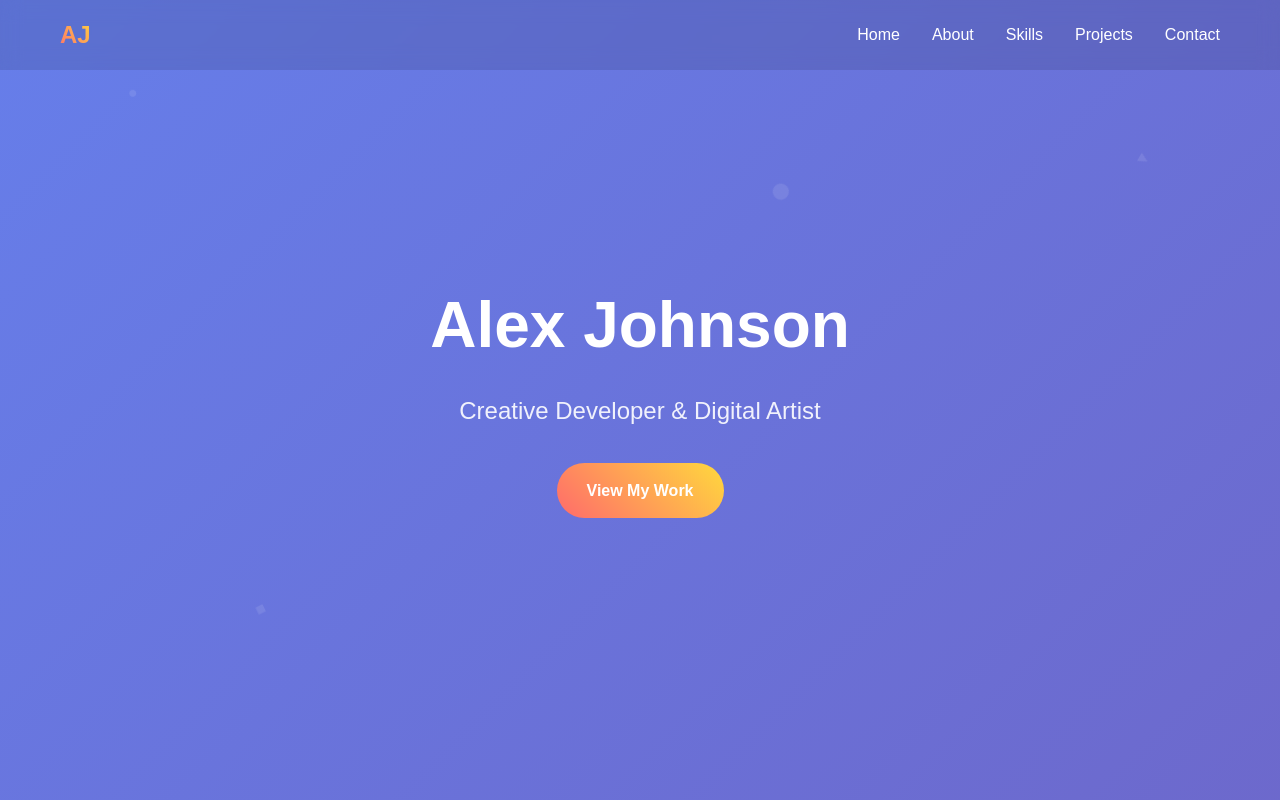
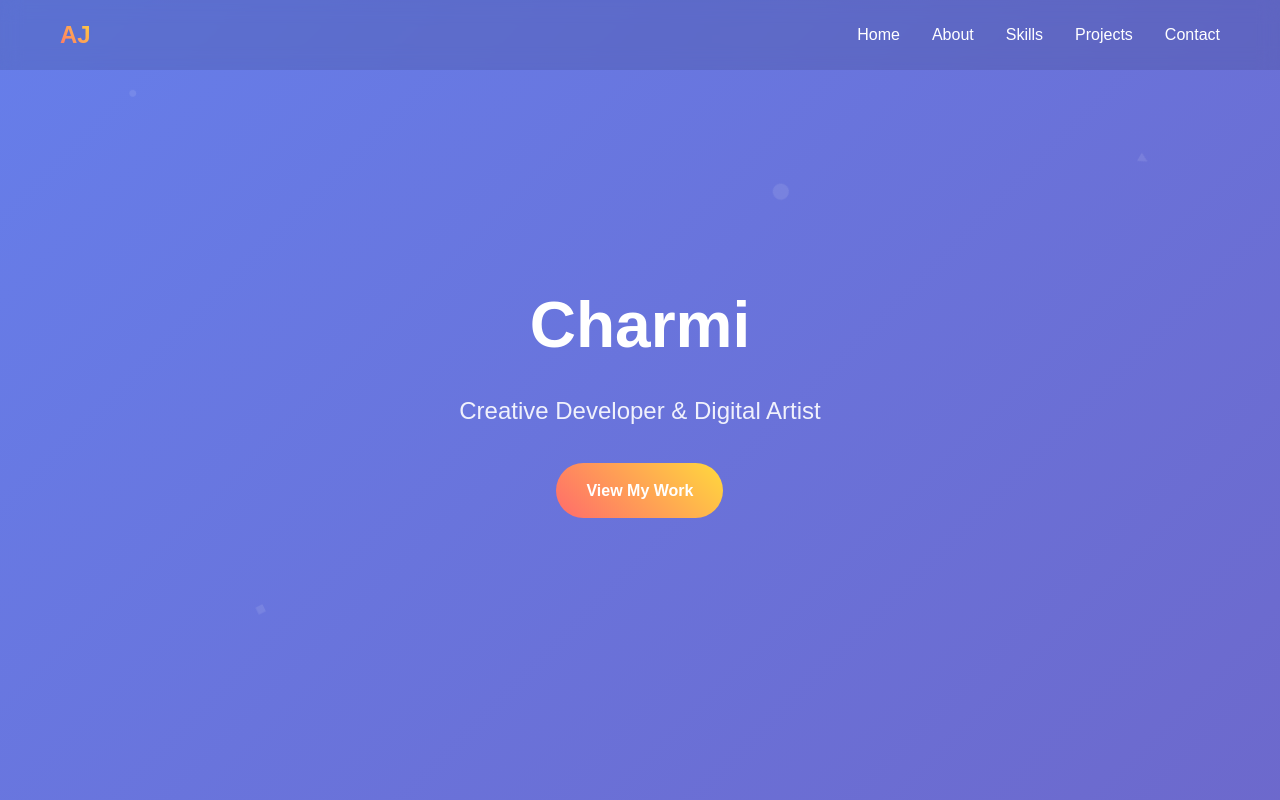
Before and after one commit to mallacharmi/Task, a plain HTML site: page index.html in a window 1280 px wide. Shown: the top 800 px of the page. Drawn offline with Linux system fonts and the light colour scheme.

Commit message:
Update index.html

```diff
--- a/index.html
+++ b/index.html
@@ -435,7 +435,7 @@
         <div class="floating-element">▲</div>
         <div class="floating-element">■</div>
         <div class="hero-content">
-            <h1>Alex Johnson</h1>
+            <h1>Charmi</h1>
             <p class="subtitle">Creative Developer & Digital Artist</p>
             <a href="#projects" class="cta-button">View My Work</a>
         </div>
```
